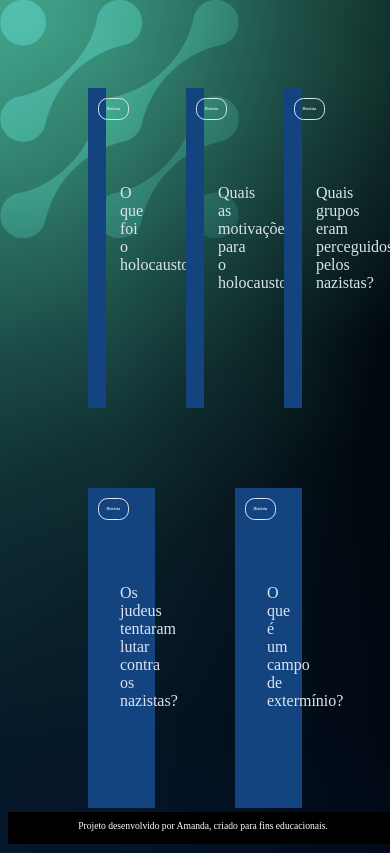
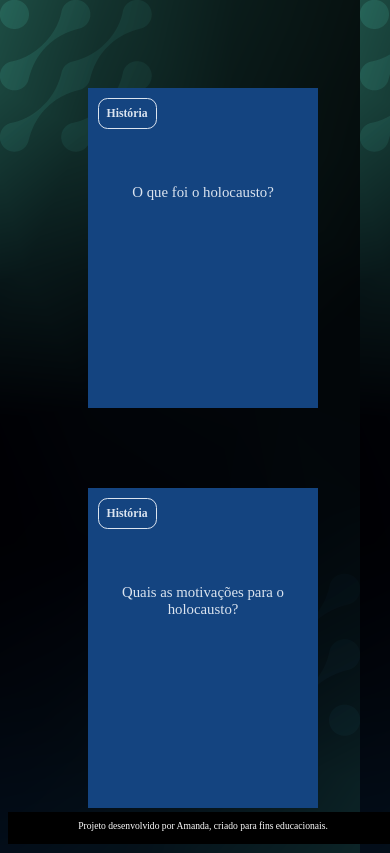
Before and after one commit to amanda5698/flashback_01, a plain HTML site: page index.html in a window 390 px wide. Shown: the top 853 px of the page. Drawn offline with Linux system fonts and the light colour scheme.

Commit message:
projeto final - aula 10

```diff
--- a/style.css
+++ b/style.css
@@ -49,6 +49,7 @@ body {
     margin-top: 1rem;
     padding: 2rem;
     margin-top: 4rem;
+    font-size: 1.6vw;
 }
 
 .cartao__conteudo__pergunta p {
@@ -71,10 +72,13 @@ body {
     position: absolute;
     height: 100%;
     width: 100%;
+    box-sizing: border-box;
 }
 
 .cartao__conteudo__resposta {
     transform: rotateY(180deg);
+    background-color: rgba(0, 244, 191, 0.2);
+    border: 4px solid var(--card-back-color);
 }
 
 
@@ -102,3 +106,22 @@ footer p {
     font-size: 0.6rem;
     margin-top: 0.5rem;
 }
+
+@media (max-width: 560px) {
+
+    body {
+        background: url('assets/img/bg-mobile.webp');
+    }
+
+    .cartao {
+        flex: 1 0 calc(100% - 1rem);
+    }
+
+    .cartao__conteudo h3 {
+        font-size: 3vw;
+    }
+
+    .cartao__conteudo p {
+        font-size: 3.8vw;
+    }
+}
```
